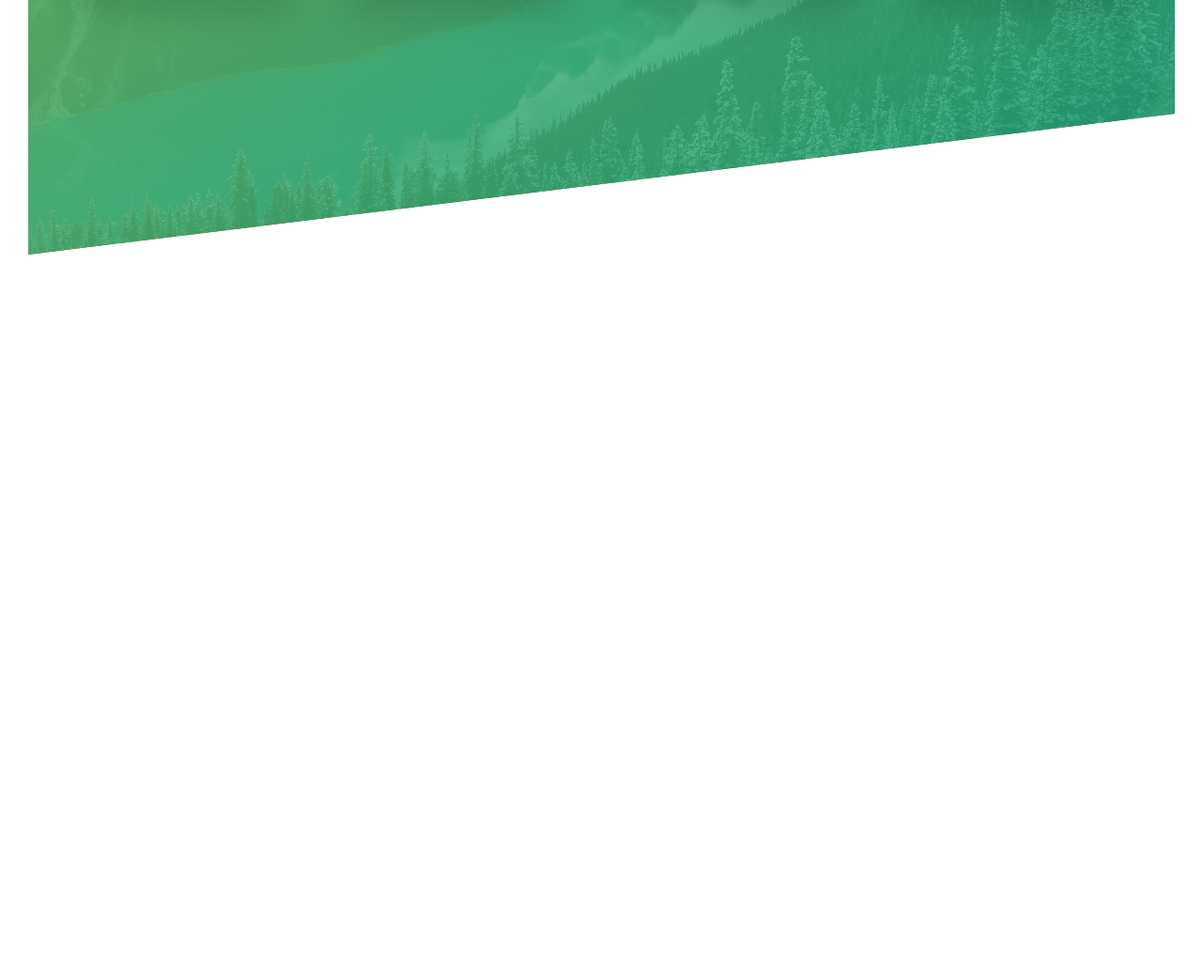
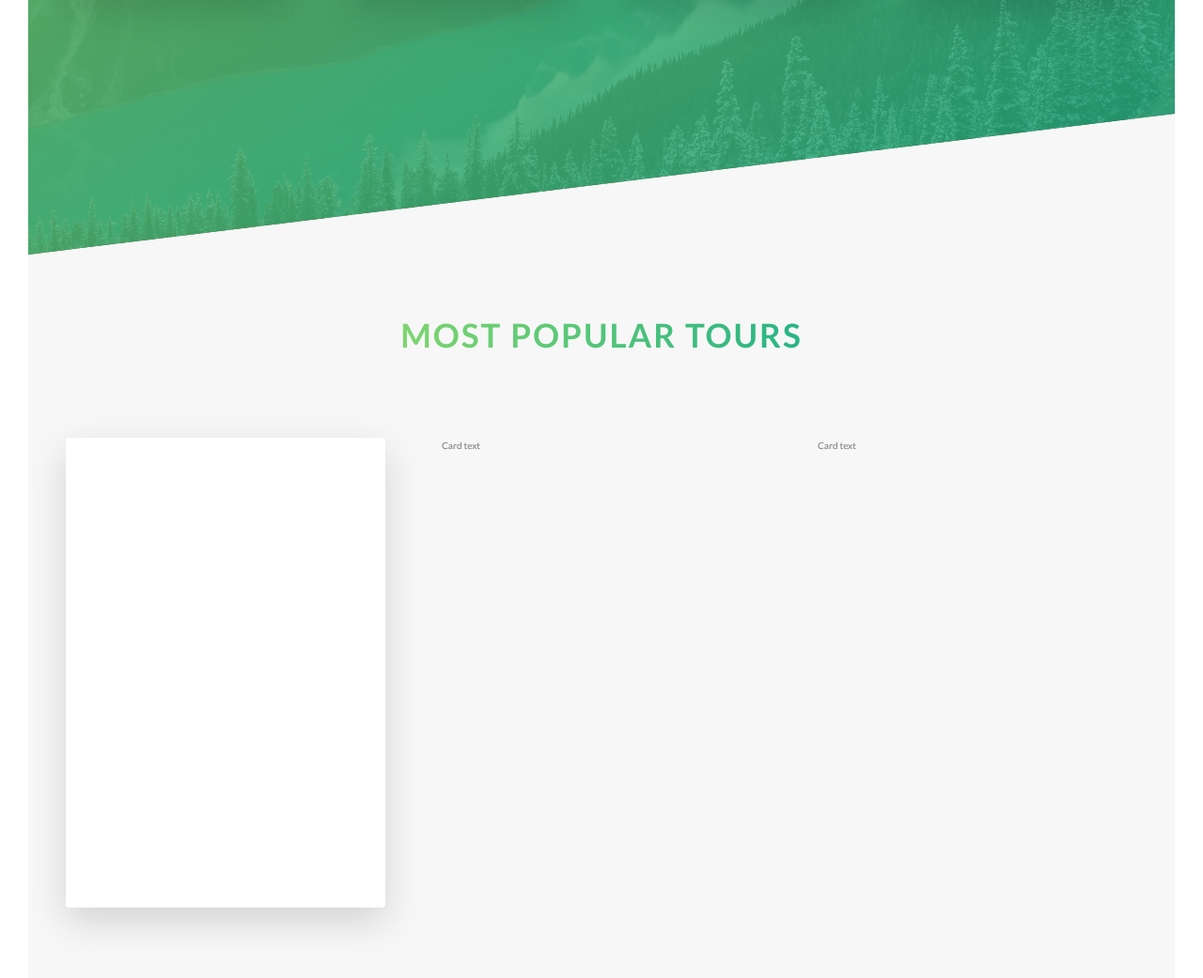
Before and after one commit to wbdana/adv-css-1-natours, a website: page index.html in a window 1280 px wide. Shown: the part 2023-3064 px from the top of the page at 94% size. Before the commit the page ends 2294 px from the top, so only its background shows below. Drawn offline with Linux system fonts and the light colour scheme.

Commit message:
Begin building out and styling tours cards

```diff
--- a/index.html
+++ b/index.html
@@ -124,6 +124,37 @@
                     </div>
                 </div>
             </section>
+
+            <section class="section-tours">
+                <div class="u-center-text u-margin-bottom-big"> <!-- utility class -->
+                    <h2 class="heading-secondary">
+                        Most popular tours
+                    </h2>
+                </div>
+
+                <div class="row">
+                    <div class="col-1-of-3">
+                        <div class="card">
+                            <div class="card__side card__side--front">
+                                FRONT
+                            </div>
+                            <div class="card__side card__side--back card__side--back-1">
+                                BACK
+                            </div>
+                        </div>
+                    </div>
+                    <div class="col-1-of-3">
+                        <div class="card">
+                            Card text
+                        </div>
+                    </div>
+                    <div class="col-1-of-3">
+                        <div class="card">
+                            Card text
+                        </div>
+                    </div>
+                </div>
+            </section>
         </main>
     </body>
 </html>
--- a/sass/abstracts/_variables.scss
+++ b/sass/abstracts/_variables.scss
@@ -2,6 +2,12 @@
 $color-primary-light: #7ed56f;
 $color-primary: #55c57a;
 $color-primary-dark: #28b485;
+
+$color-secondary-light: #ffb900;
+$color-secondary-dark: #ff7730;
+
+$color-tertiary-light: #2998ff;
+$color-tertiary-dark: #5643fa;
 
 $color-grey-light-1: #f7f7f7;
 
--- /dev/null
+++ b/sass/components/_card.scss
@@ -0,0 +1,44 @@
+.card {
+  perspective: 150rem; // make it pop out at you
+  -moz-perspective: 150rem; // Firefox
+  position: relative;
+  height: 50rem; // fix perspective with backface-visibility
+
+  &__side {
+    color: #fff;
+    font-size: 2rem;
+    height: 50rem;
+    transition: all .8s ease;
+    position: absolute;
+    top: 0;
+    left: 0;
+    width: 100%;
+    backface-visibility: hidden;
+    border-radius: 3px;
+    box-shadow: 0 1.5rem 4rem rgba($color-black, .15);
+
+    &--front {
+      background-color: $color-white;
+    }
+
+    &--back {
+      transform: rotateY(180deg); // already rotated before hovered
+
+      &-1 {
+        background-image: linear-gradient(to right bottom, $color-secondary-light, $color-secondary-dark);
+      }
+
+      &-2 {
+
+      }
+    }
+  }
+
+  &:hover &__side--front { // .card:hover .card__side
+    transform: rotateY(180deg);
+  }
+
+  &:hover &__side--back { // .card:hover .card__side
+    transform: rotateY(0deg);
+  }
+}
--- a/sass/main.scss
+++ b/sass/main.scss
@@ -8,6 +8,7 @@
 @import "base/utilities";
 
 @import "components/button";
+@import "components/card";
 @import "components/composition";
 @import "components/feature-box";
 
--- a/sass/pages/_home.scss
+++ b/sass/pages/_home.scss
@@ -21,3 +21,9 @@
   // .section-features > *
   // .section-features * would select ALL children, not only direct children
 }
+
+.section-tours {
+  background-color: $color-grey-light-1;
+  padding: 25rem 0 50rem 0;
+  margin-top: -12rem;
+}
```
Also changed, not shown: css/style.css.
